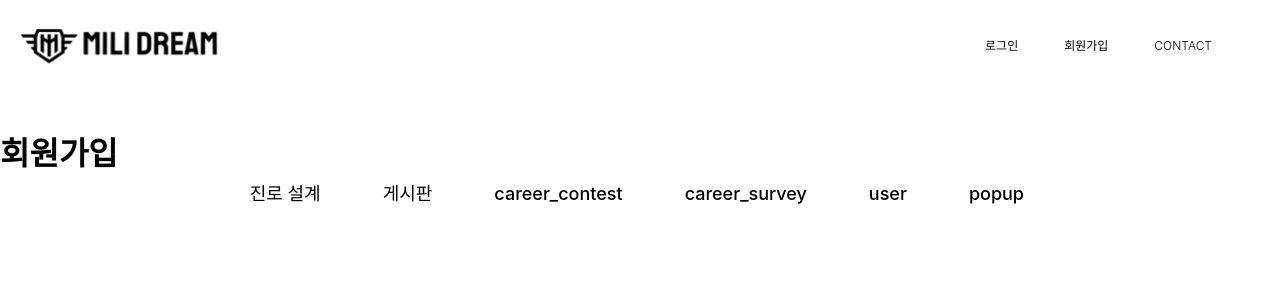
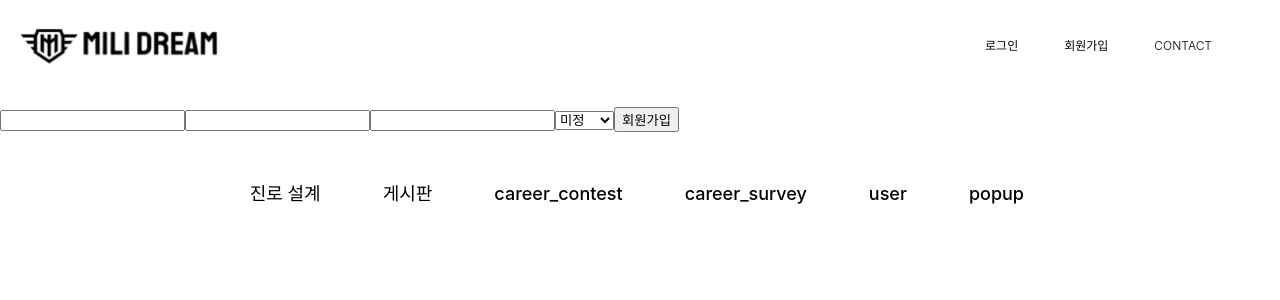
Before and after one commit to osamhack2022/WEB_MiliDream_Dreamers, a Next.js app in the folder frontend/: page /signup in a window 1280 px wide. Shown: the top 300 px of the page. Built offline with nearby package versions, Linux system fonts and the light colour scheme; no server answers.

Commit message:
[#11] 프론트엔드 로그인, 회원가입, 로그아웃 구현

```diff
--- a/frontend/components/NavBar.js
+++ b/frontend/components/NavBar.js
@@ -3,10 +3,19 @@ import Link from "next/link";
 import { useRouter } from "next/router";
 import Image from "next/image";
 import logo from "../public/logo.svg";
+import { useEffect, useState } from "react";
+import axios from "axios";
 
 //만약 로그인된 상태라면 로그아웃을 출력해야 함.
 export default function NavBar() {
-  const router = useRouter();
+	//const router = useRouter();
+	const [logon, setLogon] = useState(false);
+	useEffect(() => { //fetch session state
+		fetch(`/api/accounts/sign`, { method: 'GET' })
+			.then(resp => { setLogon(resp.ok) });
+	}, []);
+	const logout = async () => { await axios.delete("/api/accounts/sign"); location.reload(); }
+
 	return (
 		<header>
 			<nav>
@@ -28,6 +37,16 @@ export default function NavBar() {
 						top: "-20px",
 					}}
 				>
+					{logon ?
+						<>
+							<li>
+								<Link href="#" >
+									<a onClick={logout}>로그아웃</a>
+								</Link>
+							</li>
+						</>
+						:
+						<>
 							<li>
 								<Link href="/login">
 									<a>로그인</a>
@@ -38,6 +57,8 @@ export default function NavBar() {
 									<a>회원가입</a>
 								</Link>
 							</li>
+						</>
+					}
 					<li>
 						<Link href="/contact">
 							<a>CONTACT</a>
--- /dev/null
+++ b/frontend/components/Register/Form.js
@@ -0,0 +1,46 @@
+import axios from "axios";
+import { Fragment, SyntheticEvent } from "react";
+
+export default function RegisterForm({ token }) {
+	return (
+		<Fragment>
+			<form onSubmit={register}>
+				<input type="text" name="id"></input>
+				<input type="password" name="password"></input>
+				<input type="text" name="userName"></input>
+				<select name="userClass">
+					<option value="1">미정</option>
+					<option value="2">병사</option>
+					<option value="3">간부</option>
+					<option value="4">군무원</option>
+				</select>
+				<input type="submit" value="회원가입"></input>
+				<input type="hidden" name="token" value={token}></input>
+			</form>
+		</Fragment >
+	)
+}
+
+/**
+ * @param {SyntheticEvent<HTMLFormElement>} submitEvent
+ */
+async function register(submitEvent) {
+	submitEvent.preventDefault();
+	const form = submitEvent.target;
+	if (!form) return false;
+
+	const data = {
+		id: form?.id.value,
+		password: form?.password.value,
+		token: form?.token.value,
+		userName: form?.userName.value,
+		userClass: form?.userClass.value
+	};
+	const response = await axios.post("/api/accounts/account", data, { validateStatus: false });
+	const result = response.data;
+	if (result.success) {
+		location.href = "/login";
+	} else {
+		console.error(result);
+	}
+}
--- a/frontend/pages/signup.js
+++ b/frontend/pages/signup.js
@@ -1,11 +1,23 @@
 //회원가입 페이지
 
-import NavBar from "../components/NavBar";
+import { useEffect, useState } from "react";
+import RegisterForm from "../components/Register/Form";
 
 export default function SignUp() {
-  return (
-    <div>
-      <h1>회원가입</h1>
-    </div>
-  );
+	const [token, setToken] = useState("");
+	useEffect(() => {
+		(async () => {
+			const results = await (await fetch(`/api/accounts/signup-token`, { method: 'GET' })).json();
+			if (results.success) setToken(results.join_token);
+			else console.error("getTokenFail");
+		})();
+	}, []);
+
+	console.log(token);
+
+	return (
+		<div>
+			<RegisterForm token={token}></RegisterForm>
+		</div>
+	);
 }
```
Also changed, not shown: frontend/components/Login/Form.js (+16 -9 lines), frontend/pages/login.js (+1 -12 lines). Lines whose indentation alone changed are shown as unchanged.
